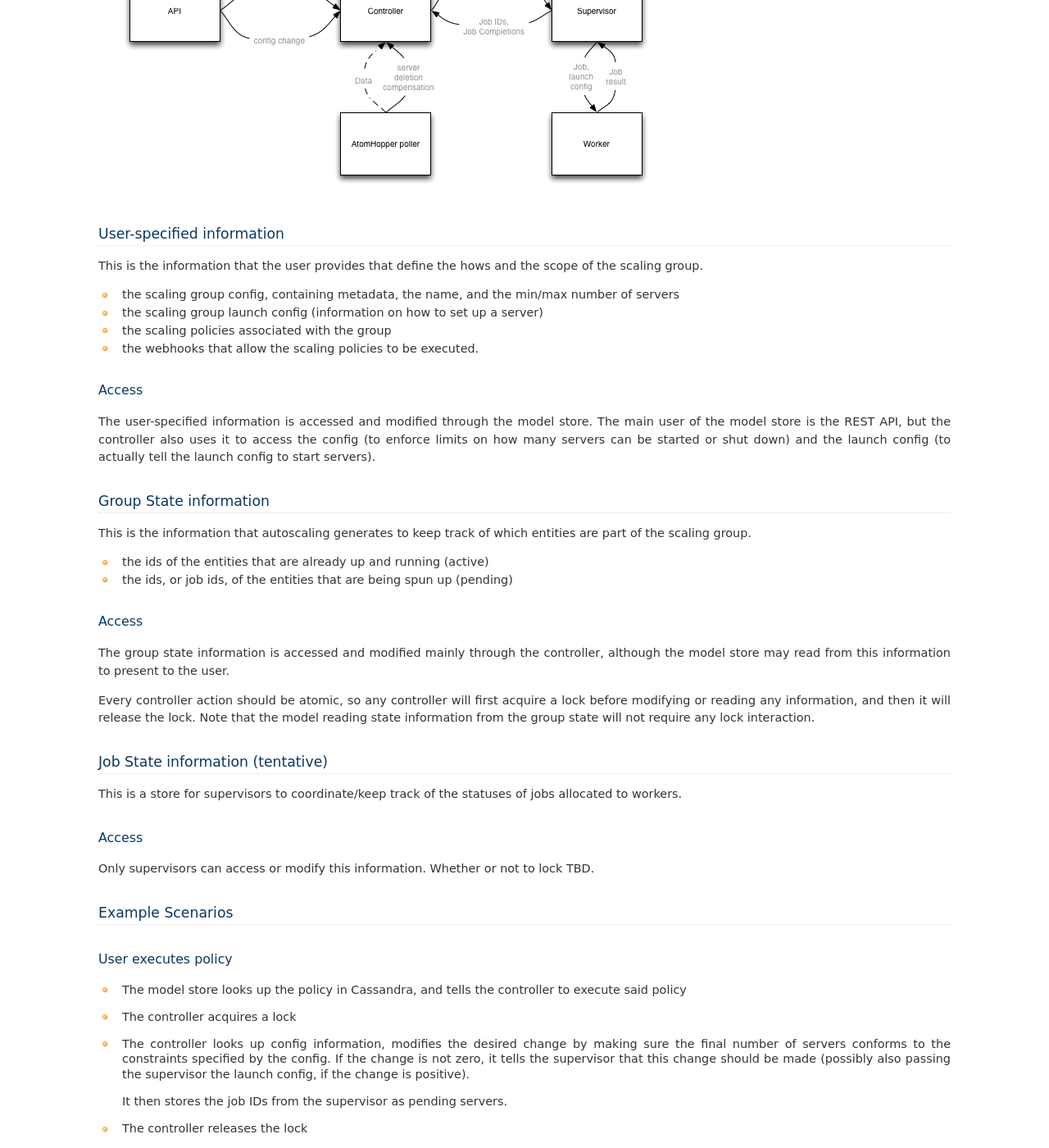
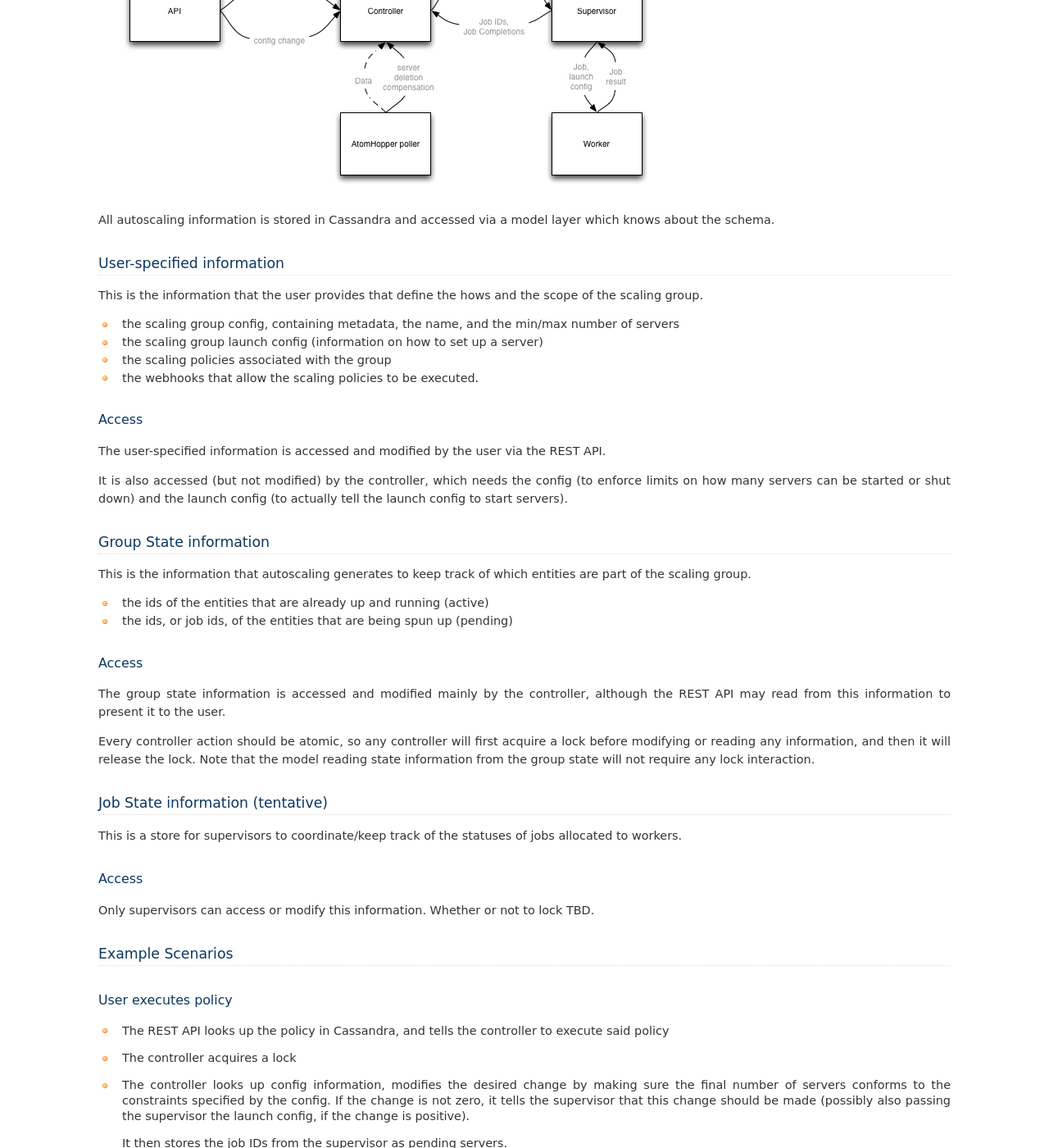
Before and after one commit to rackerlabs/otter, a Sphinx documentation site: the page built from doc/data_flow.rst, in a window 1280 px wide and 1400 px high, scrolled down 541 px. Shown: the whole window at 82% size. Built offline with Sphinx 7.4.7, drawn with Linux system fonts in a browser that asks for light colours; pages that are not in the unit, such as notebooks, are missing from menus; some of the changed text lies outside the part shown.

Commit message:
Change the descriptions to refer to the REST API instead of the model store which is used by everything

```diff
--- a/doc/data_flow.rst
+++ b/doc/data_flow.rst
@@ -6,6 +6,10 @@ Diagram
 -------
 
 .. image:: data_and_execution_workflow.png
+
+
+All autoscaling information is stored in Cassandra and accessed via a model
+layer which knows about the schema.
 
 
 User-specified information
@@ -24,11 +28,12 @@ scope of the scaling group.
 Access
 ^^^^^^
 
-The user-specified information is accessed and modified through the model
-store.  The main user of the model store is the REST API, but the controller
-also uses it to access the config (to enforce limits on how many servers can
-be started or shut down) and the launch config (to actually tell the launch
-config to start servers).
+The user-specified information is accessed and modified by the user via the
+REST API.
+
+It is also accessed (but not modified) by the controller, which needs the
+config (to enforce limits on how many servers can be started or shut down) and
+the launch config (to actually tell the launch config to start servers).
 
 
 Group State information
@@ -43,9 +48,8 @@ entities are part of the scaling group.
 Access
 ^^^^^^
 
-The group state information is accessed and modified mainly through the
-controller, although the model store may read from this information to present
-to the user.
+The group state information is accessed and modified mainly by the controller,
+although the REST API may read from this information to present it to the user.
 
 Every controller action should be atomic, so any controller will first acquire
 a lock before modifying or reading any information, and then it will release
@@ -72,8 +76,8 @@ Example Scenarios
 User executes policy
 ^^^^^^^^^^^^^^^^^^^^
 
-* The model store looks up the policy in Cassandra, and tells the controller
-  to execute said policy
+* The REST API looks up the policy in Cassandra, and tells the controller to
+  execute said policy
 
 * The controller acquires a lock
 
@@ -103,7 +107,7 @@ User executes policy
 User modifies the config
 ^^^^^^^^^^^^^^^^^^^^^^^^
 
-* The model store updates the config, and tells the controller that the config
+* The REST API updates the config, and tells the controller that the config
   has been modified
 
 * The controller acquires a lock
```
